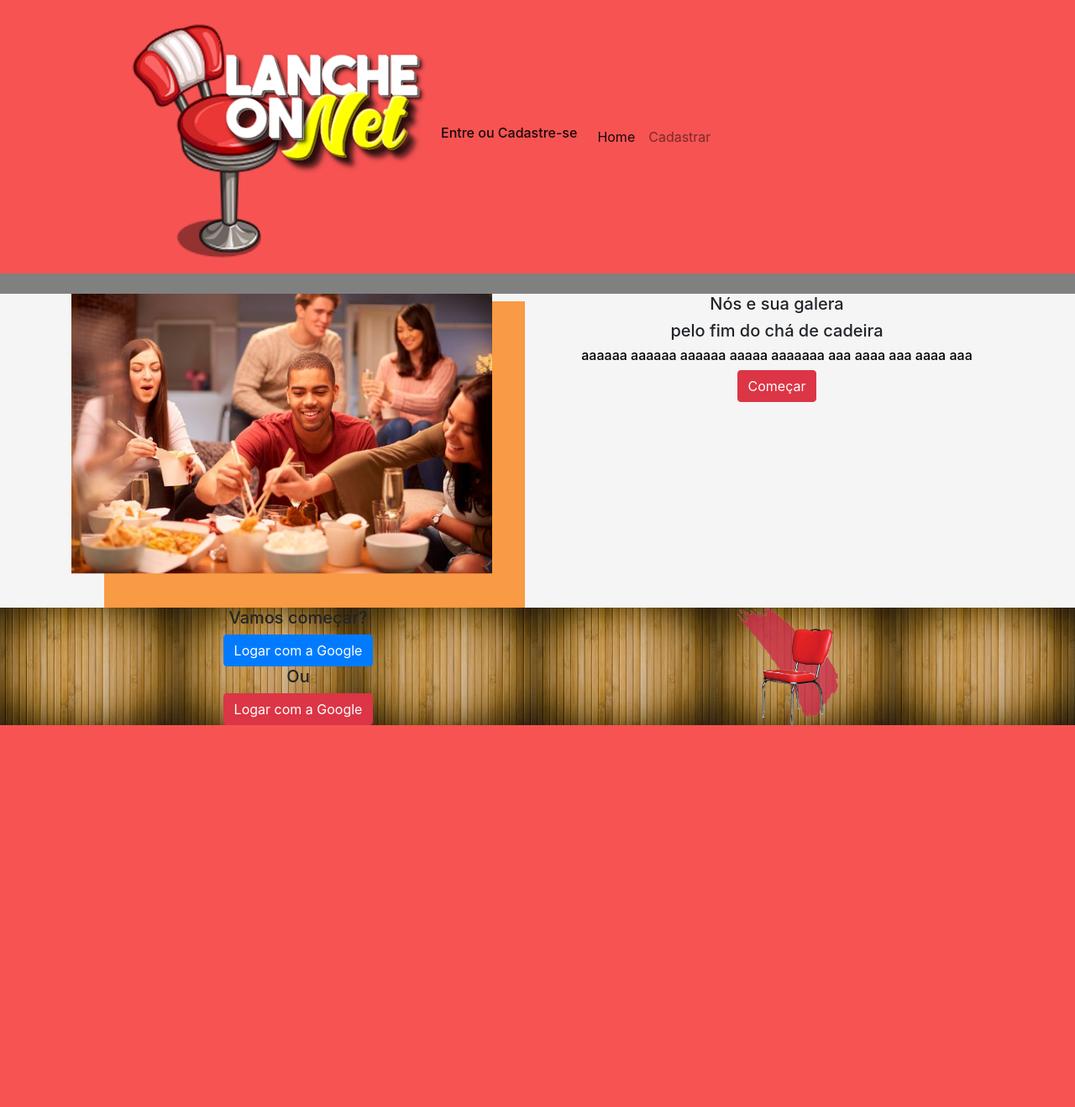
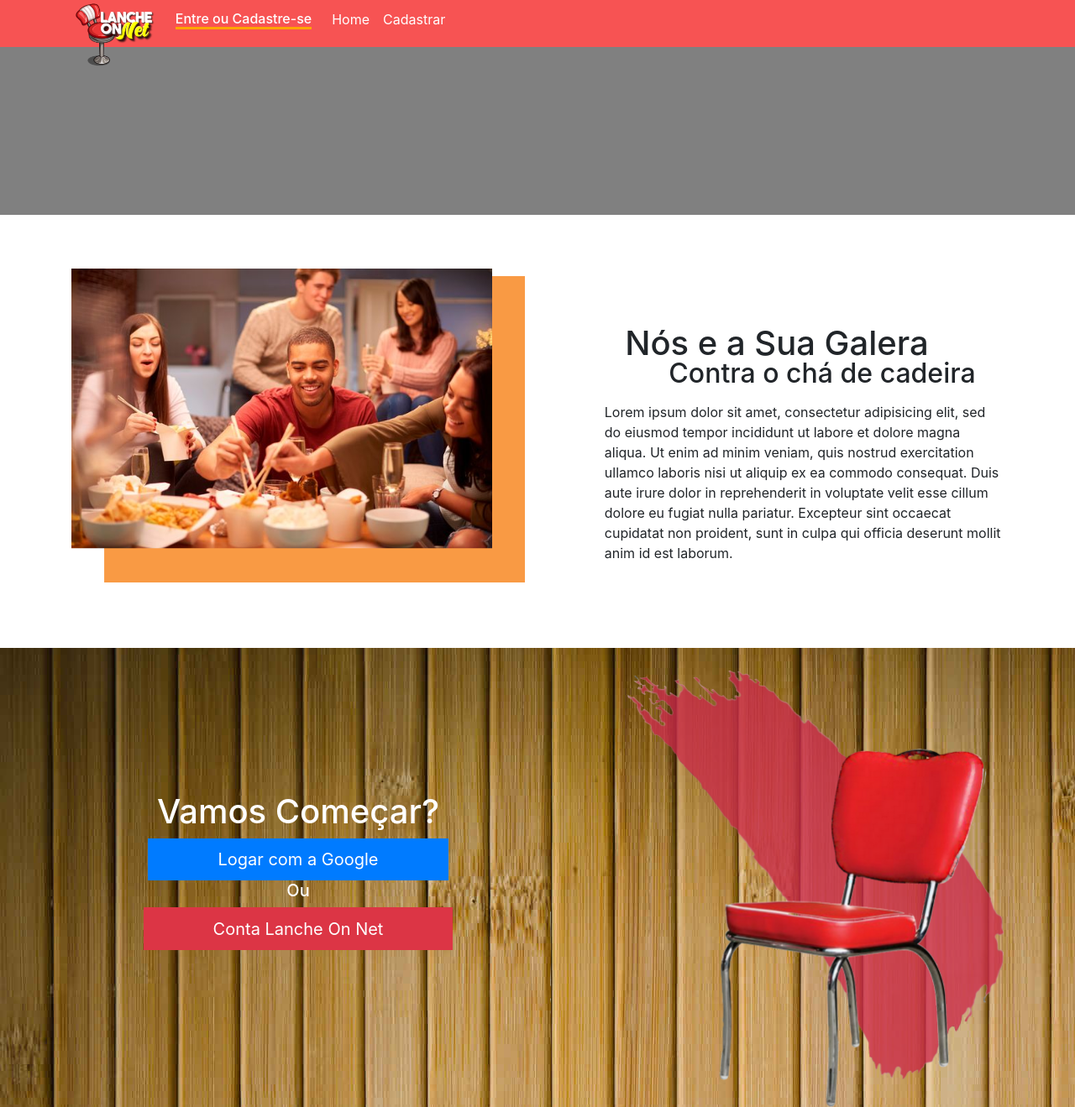
Before and after one commit to AndreSaxton/Projeto-de-Lab.Eng.Soft., a PHP site: page / in a window 1280 px wide. Shown: the whole page at 84% size. Before the commit the page ends 864 px from the top, so only its background shows below. Run offline with PHP 8.4, Linux system fonts and the light colour scheme.

Commit message:
Front etapa 01 Home

```diff
--- a/Front/header.php
+++ b/Front/header.php
@@ -3,10 +3,7 @@
 <head>
     <script src="jquery-3.4.1.min.js"></script>
     <link rel="stylesheet" href="bootstrap-4.3.1-dist/css/bootstrap.min.css">
-    <link rel="stylesheet" href="bootstrap-4.3.1-dist/css/bootstrap.min.css">
-    <script src="style.css"></script>
-
-
+    <link rel="stylesheet" href="style.css">
 
     <meta charset="UTF-8">
     <meta name="viewport" content="width=device-width, initial-scale=1.0">
@@ -17,24 +14,26 @@
 
     </style>
 </head>
-<body style="background-color: #f75353;">
+<body>
+	<header>
 		<div class="container">
 		    <nav class="navbar navbar-expand-sm navbar-light">
-	        <a class="navbar-brand" href="#"><img class="logo" src="Icones/Logo.png"></a>
+		        <a class="navbar-brand area-imagem" href="#"><img class="logo" src="Icones/Logo.png"></a>
 		        <a class="navbar-brand" href="#"><h6 class="menu-header">Entre ou Cadastre-se</h6></a>
 		        <button class="navbar-toggler d-lg-none" type="button" data-toggle="collapse" data-target="#collapsibleNavId" aria-controls="collapsibleNavId"
 		            aria-expanded="false" aria-label="Toggle navigation" style="background-color: #d61f31">
 		            <span class="navbar-toggler-icon"></span>
 		        </button>
-	        <div class="collapse navbar-collapse" id="collapsibleNavId" style="text-align: center">
+		        <div class="collapse navbar-collapse linha-itens-menu" id="collapsibleNavId" style="text-align: center">
 		            <ul class="navbar-nav mr-auto mt-2 mt-lg-0">
 		                <li class="nav-item active">
-	                    <a class="nav-link" href="#">Home <span class="sr-only">(current)</span></a>
+		                    <a class="nav-link item-menu" href="#">Home <span class="sr-only">(current)</span></a>
 		                </li>
 		                <li class="nav-item">
-	                    <a class="nav-link" href="#">Cadastrar</a>
+		                    <a class="nav-link item-menu" href="#">Cadastrar</a>
 		                </li>
 		            </ul>
 		        </div>
 		    </nav>
 		</div>
+	</header>
--- a/Front/index.php
+++ b/Front/index.php
@@ -1,39 +1,43 @@
 <?php include('header.php'); ?>
-<div style="height: 100%">
-        <div class="h-25" style="background-color: gray">
-            <img src="" class="img-fluid" alt="">
-        </div>
-
-        <div class="h-25" style="background-color: whitesmoke;">
-            <div class="container h-100">
-                <div class="row h-100">
-                    <div class="col containerImg">
-                        <img src="Icones/imagem_galera.png" class="img-fluid">
-                    </div>
-                    <div class="col text-center">
-                        <h5 class="text-red">Nós e sua galera</h5>
-                        <h5 class="text-orange">pelo fim do chá de cadeira</h5>
-                        <h6 style="color: black;">aaaaaa aaaaaa aaaaaa aaaaa aaaaaaa aaa aaaa aaa aaaa aaa</h6>
-                        <button type="button" name="" id="" class="btn btn-danger">Começar</button>
-                    </div>
-                </div>
+<section style="background-color: gray; height: 200px;">
+</section>
+<section id="chamada">
+    <div class="container">
+        <div class="row">
+            <div class="col-lg-6 col-md-6 col-sm-12 col-xs-12">
+                <img src="Icones/imagem_galera.png" class="img-responsive img-w100">
             </div>
-        </div>
-
-        <div class="h-50 d-flex align-items-center" style="background-image: url(Icones/background-lanchonete-1.jpg); background-size: contain; background-repeat: round;">
-            <div class="container text-center">
-                <div class="row">
-                    <div class="col">
-                        <h5>Vamos começar?</h5>
-                        <button type="button" name="" id="" class="btn btn-primary">Logar com a Google</button>
-                        <h5>Ou</h5>
-                        <button type="button" name="" id="" class="btn btn-danger">Logar com a Google</button>
-                    </div>
-                    <div class="col" style="background-image: url(Icones/cadeira_estilizada.png);background-size: contain; background-repeat: no-repeat; background-position: center;"></div>
-                </div>
+            <div class="col-lg-6 col-md-6 col-sm-12 col-xs-12">
+                <h1 class="titulo-chamada">Nós e a Sua Galera</h1>
+                <h2 class="subtitulo-chamada">Contra o chá de cadeira</h2>
+                <p class="text-chamada">Lorem ipsum dolor sit amet, consectetur adipisicing elit, sed do eiusmod
+                tempor incididunt ut labore et dolore magna aliqua. Ut enim ad minim veniam,
+                quis nostrud exercitation ullamco laboris nisi ut aliquip ex ea commodo
+                consequat. Duis aute irure dolor in reprehenderit in voluptate velit esse
+                cillum dolore eu fugiat nulla pariatur. Excepteur sint occaecat cupidatat non
+                proident, sunt in culpa qui officia deserunt mollit anim id est laborum.</p>
             </div>
         </div>
     </div>
+</section>
+<section id="container-acao">
+    <div class="container">
+        <div class="row">
+                <div class="col-lg-6 col-md-6 col-sm-12 col-xs-12 area-logins">
+                    <div id="bloco-texto">
+                        <h1>Vamos Começar?</h1>
+                        <button type="button" name="" id="google-login" class="btn btn-primary btn-log">Logar com a Google</button>
+                        <h5>Ou</h5>
+                        <button type="button" name="" id="lanche-login" class="btn btn-danger btn-log">Conta Lanche On Net</button>
+                    </div>
+                </div>
+                <div class="col-lg-6 col-md-6 col-sm-12 col-xs-12">
+                    <img src="Icones/cadeira_estilizada.png" class="img-responsive img-w100" style="margin-top: 5%;">
+                </div>
+
+        </div>
+    </div>
+</section>
 </body>
 
 </html>
--- a/Front/style.css
+++ b/Front/style.css
@@ -1,4 +1,116 @@
-html, body{
-    height: 100%;
-    background-color: black;
+header{
+    background-color: #f75353;
 }
+
+.navbar{
+    position: relative;
+}
+
+.area-imagem{
+    margin-right: 10%;
+}
+
+.linha-itens-menu{
+    margin-top: -1%;
+}
+
+img.logo{
+    height: 80px;
+    position: absolute;
+    top: 0px;
+    left: -10px;
+}
+.containerImg {
+    display: flex;
+    justify-content: center;
+    align-items: center;
+    width: 100%; /*customize to your needs 100%*/
+    height: 100%; /*customize to your needs*/
+}
+.containerImg img
+{
+    max-width:100%;
+    max-height:100%;
+}
+h6.menu-header{
+    color: white;
+    border-bottom: 3px solid;
+    border-bottom-color: orange;
+}
+
+.item-menu{
+    color: white!important;
+}
+
+.item-menu:hover{
+    transition: all 1s ease!important;
+    color: orange!important;
+    border-bottom: 3px solid;
+    border-bottom-color: orange;
+}
+
+h5{
+    color: white;
+
+}
+.text-red{
+    color: rgb(189, 32, 32);
+    float: left;
+    margin-bottom: 0px;
+}
+.text-orange{
+    color: rgb(202, 73, 33);
+    position: relative;
+    left: 10px;
+    margin-bottom: 0px;
+}
+
+.img-w100{
+    width: 100%;
+}
+
+#chamada{
+    margin: 5%;
+}
+
+.titulo-chamada{
+    text-align: center;
+    margin-top: 12%;
+}
+
+.subtitulo-chamada{
+    text-align: center;
+    margin-left: 20%;
+    line-height: 25%;
+}
+
+.text-chamada{
+    padding: 4% 0;
+    margin-left: 12%;
+    font-size: 16px;
+}
+
+#container-acao{
+    background: url(Icones/background-lanchonete-1.jpg);
+}
+
+.btn-log{
+    padding: 2% 18%;
+    border-radius: 0%;
+    font-size: 20px;
+}
+
+#bloco-texto{
+    text-align: center;
+    color: white;
+}
+
+.area-logins{
+    padding: 15% 5%;
+}
+
+.btn-log{
+    padding: 2% 18%;
+    border-radius: 0%;
+    font-size: 20px;
+}
```
Lines whose indentation alone changed are shown as unchanged.
